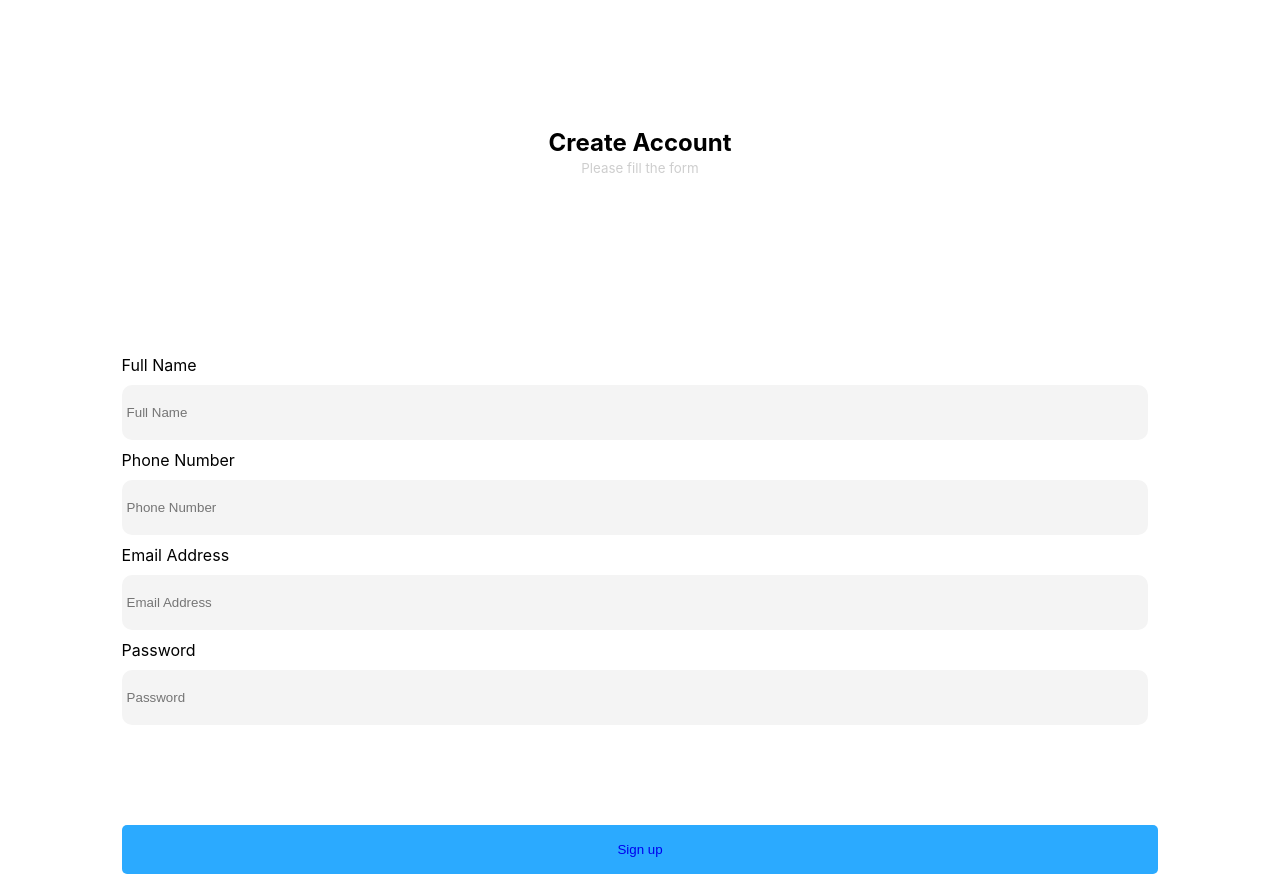
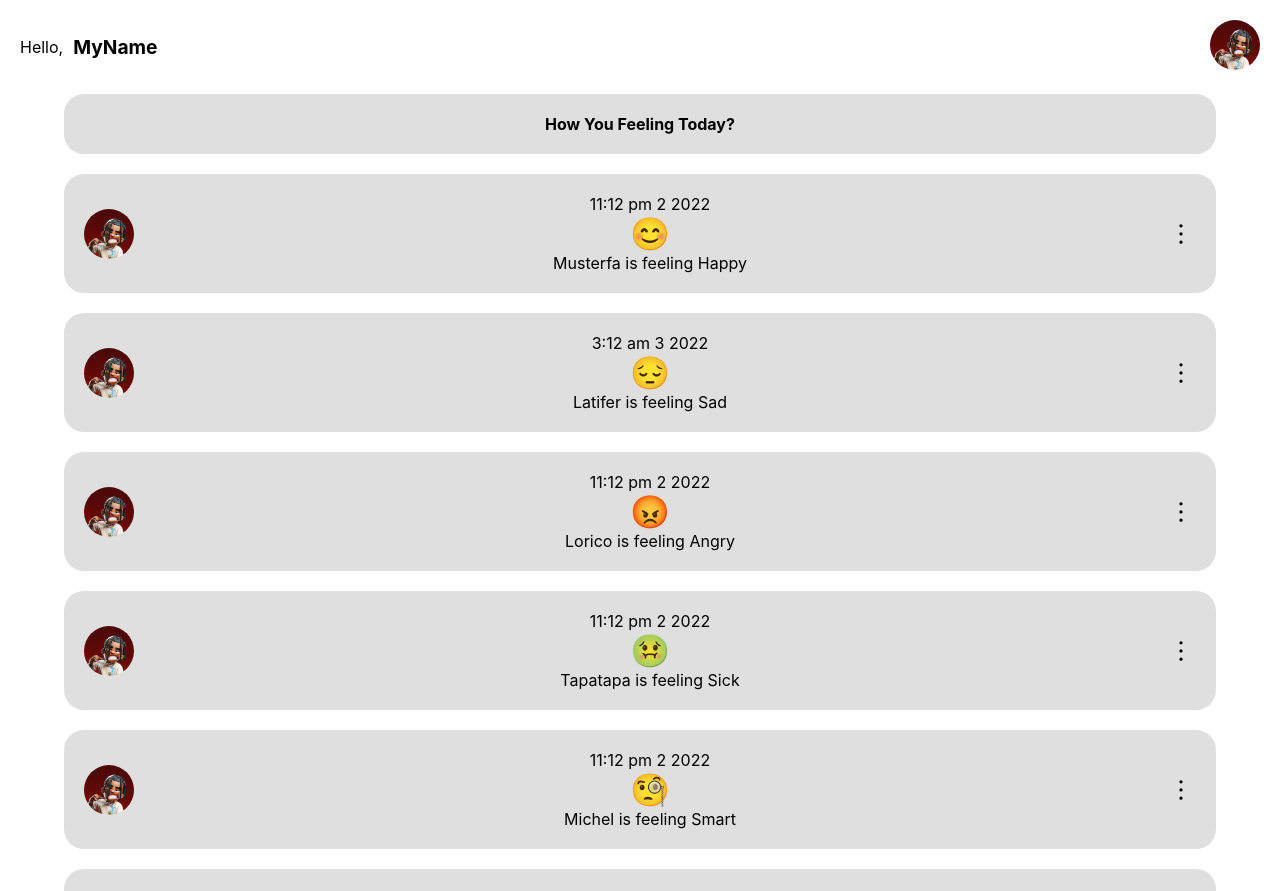
Before and after one commit to ge-nome/friends-frontend, a React (Create React App) app in the folder frontend/: page / in a window 1280 px wide. Shown: the top 891 px of the page. Built offline with nearby package versions, Linux system fonts and the light colour scheme.

Commit message:
fixed link  issues

```diff
--- a/frontend/src/App.js
+++ b/frontend/src/App.js
@@ -14,8 +14,7 @@ function App() {
   return (
     <BrowserRouter>
       <Routes>
-        <Route path="/" element={<Register />}/>
-        <Route path="/feed" element={<HomeFeed />} />
+        <Route path="/" element={<HomeFeed />} />
         <Route path="/signin" element={<Login />} />
         <Route path="/signup" element={<Register />}/>
     </Routes>
--- a/frontend/src/pages/Auth/Login.js
+++ b/frontend/src/pages/Auth/Login.js
@@ -30,9 +30,9 @@ function Login() {
             </div>
 
             <div className="button-sec-holder">
-                {//<CommonBtn onChangeClick={loginFun} label="Sign in" />
+                {<CommonBtn onChangeClick={loginFun} label="Sign in" />
                 }
-                <button className="enter-btn" ><Link to="/feeds" className="">Sign in</Link></button>
+                {/*</div>{<button className="enter-btn" ><Link to="/feeds" className="">Sign in</Link></button>*/}
                 <button className="enter-btn" ><FcGoogle size={30}/><div style={{margin:10}} /> Sign in with Google</button>
             </div>
 
--- a/frontend/src/pages/Auth/Register.js
+++ b/frontend/src/pages/Auth/Register.js
@@ -33,9 +33,9 @@ function Register() {
             </div>
 
             <div className="button-sec-holder">
-                {//<CommonBtn onChangeClick={loginFun} label="Sign up" />
+                {<CommonBtn onChangeClick={loginFun} label="Sign up" />
                 }
-                <button className="enter-btn" ><Link to="/signin" className="">Sign up</Link></button>
+              { /* <button className="enter-btn" ><Link to="/signin" className="">Sign up</Link></button>*/}
             </div>
 
             <div className="login-footer">
```
